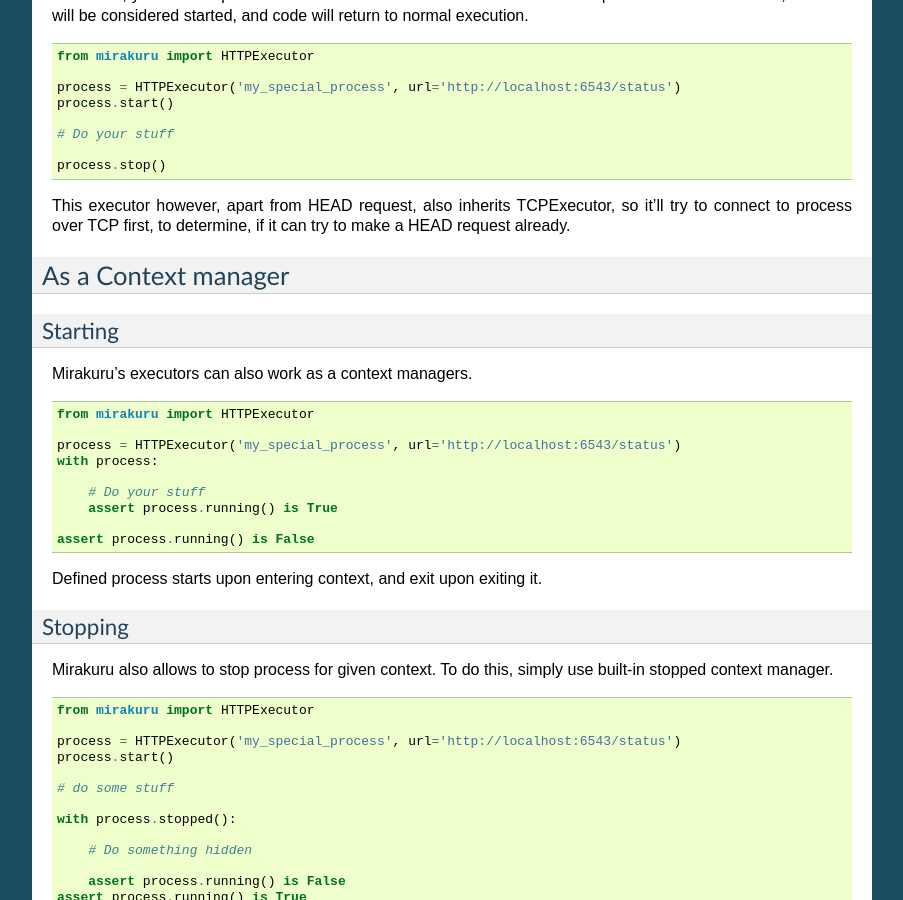
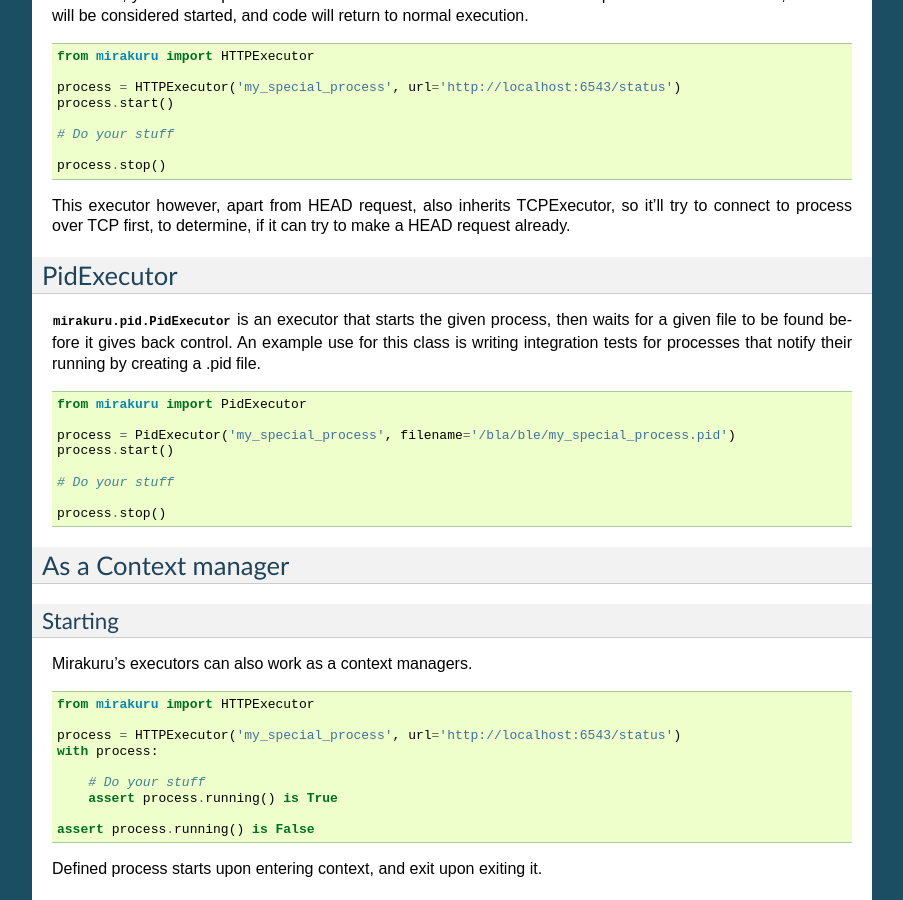
Before and after one commit to ClearcodeHQ/mirakuru, a Sphinx documentation site: the page built from docs/source/basic.rst, in a window 1280 px wide and 900 px high, scrolled down 1211 px. Shown: the whole window, without its empty margins (198-1101 px from the left). Built offline with Sphinx 7.4.7, drawn with Linux system fonts in a browser that asks for light colours; pages that are not in the unit, such as notebooks, are missing from menus.

Commit message:
documentation for PidExecutor

```diff
--- a/AUTHORS.rst
+++ b/AUTHORS.rst
@@ -9,5 +9,6 @@ mirakuru along its history.
 * Tomasz Krzyszczyk
 * Grzegorz Śliwiński
 * Paweł Wilczyński
+* Daniel O'Connell
 
 Great thanks to `Mateusz Lenik <http://mlen.pl>`_ for original package!
--- a/README.rst
+++ b/README.rst
@@ -61,7 +61,8 @@ that it's running. There are three basic executors with predefined conditions:
 * Executor - simply starts
 * OutputExecutor - awaits for specified output to be given by process
 * TCPExecutor - waits for ability to connect through tcp with process
-* HTTPExecutor - waits for successful HEAD request (and tcp before).
+* HTTPExecutor - waits for successful HEAD request (and tcp before)
+* PidExecutor - waits for a specified file to exist
 
 .. code-block:: python
 
--- a/docs/source/api/executors.rst
+++ b/docs/source/api/executors.rst
@@ -12,3 +12,6 @@ Basic executors
 
 .. automodule:: mirakuru.http
     :private-members:
+
+.. automodule:: mirakuru.pid
+    :private-members:
--- a/docs/source/basic.rst
+++ b/docs/source/basic.rst
@@ -93,6 +93,29 @@ This executor however, apart from HEAD request, also inherits TCPExecutor,
 so it'll try to connect to process over TCP first, to determine,
 if it can try to make a HEAD request already.
 
+
+
+PidExecutor
+------------
+
+:class:`mirakuru.pid.PidExecutor` is an executor that starts the given
+process, then waits for a given file to be found before it gives back control.
+An example use for this class is writing integration tests for processes that
+notify their running by creating a .pid file.
+
+.. code-block:: python
+
+    from mirakuru import PidExecutor
+
+    process = PidExecutor('my_special_process', filename='/bla/ble/my_special_process.pid')
+    process.start()
+
+    # Do your stuff
+
+    process.stop()
+
+
+
 As a Context manager
 --------------------
 
```
